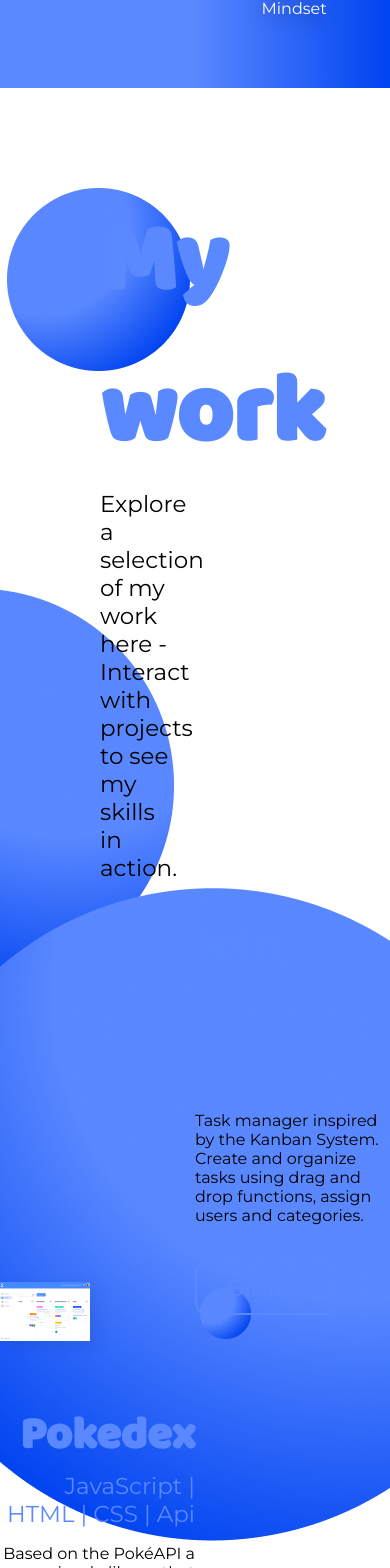
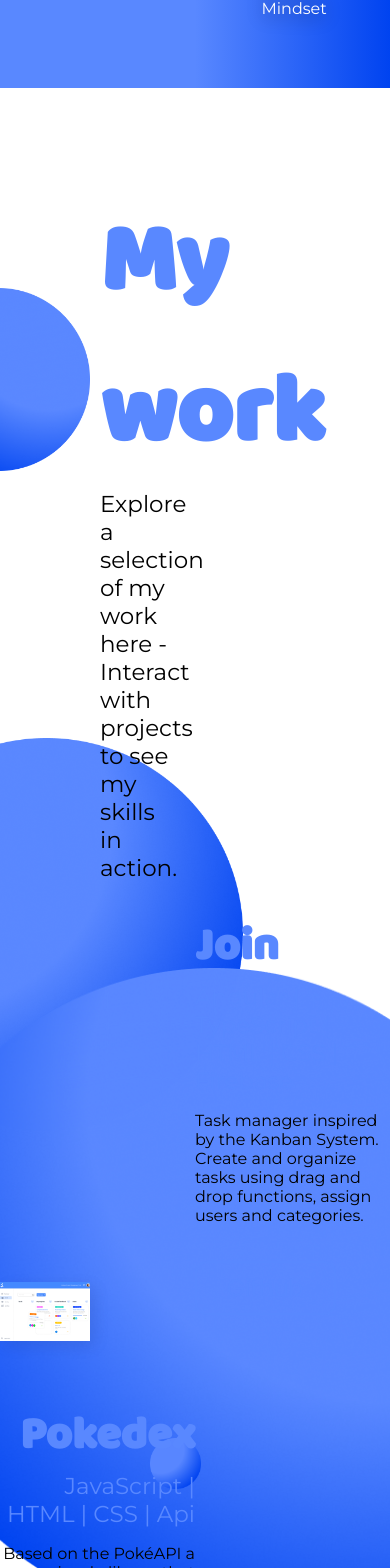
Before and after one commit to michaeljonasmaier/portfolio, an Angular app: page / in a window 390 px wide. Shown: the part 5260-6828 px from the top of the page. Built offline with nearby package versions, Linux system fonts and the light colour scheme.

Commit message:
safety commit before responsive

```diff
--- a/src/app/main-content/my-work/my-work.component.html
+++ b/src/app/main-content/my-work/my-work.component.html
@@ -3,15 +3,16 @@
     <span>Explore a selection of my work here - Interact with projects to see my skills in action.</span>
     <div class="working-examples-div">
         @for(weItem of workingExamplesArr; track weItem.title; let index = $index){
-        <app-working-example [workingExample]="weItem"></app-working-example>
+                <app-working-example [workingExample]="weItem"></app-working-example>
         }
     </div>
 
-    <img class="bubble-1" src="/assets/my-work/Ellipse 4.png" alt="">
-    <img class="bubble-2" src="/assets/my-work/Ellipse 7.png" alt="">
-    <img class="bubble-3" src="/assets/my-work/Ellipse 8.png" alt="">
-    <img class="bubble-4" src="/assets/my-work/Ellipse 9.png" alt="">
-    <img class="bubble-5" src="/assets/my-work/Ellipse 10.png" alt="">
-    <img class="bubble-6" src="/assets/my-work/Ellipse 11.png" alt="">
-    <!-- <img class="bubble-7" src="/assets/my-work/Ellipse 12.png" alt="">  -->
+    <img class="bubble-1" src="/assets/my-work/ellipse.png" alt="">
+    <img class="bubble-2" src="/assets/my-work/ellipse_reverse.png" alt="">
+    <img class="bubble-3" src="/assets/my-work/ellipse.png" alt="">
+    <img class="bubble-4" src="/assets/my-work/ellipse_reverse.png" alt="">
+    <img class="bubble-5" src="/assets/my-work/ellipse.png" alt="">
+    <img class="bubble-6" src="/assets/my-work/ellipse_reverse.png" alt="">
+    <!-- <img class="bubble-7" src="/assets/my-work/ellipse.png" alt=""> -->
+
 </section>
--- a/src/app/main-content/my-work/my-work.component.scss
+++ b/src/app/main-content/my-work/my-work.component.scss
@@ -2,6 +2,7 @@
 
 section {
     position: relative;
+    overflow: hidden;
     @include dFlex(column, center, flex-start);
     @include pd100();
     padding-bottom: 100px;
@@ -26,36 +27,50 @@ section {
 }
 
 .bubble-1{
-    top: 500px;
-    left: 0;
+    height: 109px;
+    width: 109px;
+    top: 80px;
+    left: 700px;
 }
 
 .bubble-2{
-    top: 50px;
-    left: 700px;
+    height: 183px;
+    width: 183px;
+    top: 200px;
+    right: 300px;
 }
 
 .bubble-3{
-    top: 100px;
-    right: 200px;
+    height: 393px;
+    width: 393px;
+    top: 650px;
+    left: -150px;
 }
 
 .bubble-4{
-    top: 800px;
-    right: 0;
+    height: 652px;
+    width: 652px;
+    top: 880px;
+    right: -150px;
 }
 
 .bubble-5{
-    top: 1200px;
-    left: 200px;
+    height: 51px;
+    width: 51px;
+    top: 1350px;
+    left: 150px;
 }
 
 .bubble-6{
+    height: 238px;
+    width: 238px;
     top: 1850px;
     left: 200px;
 }
 
 .bubble-7{
+    height: 98px;
+    width: 98px;
     top: 100px;
     left: 400px;
 }
```
Also changed, not shown: src/assets/my-work/ellipse.png (added), src/assets/my-work/ellipse_reverse.png (added).
